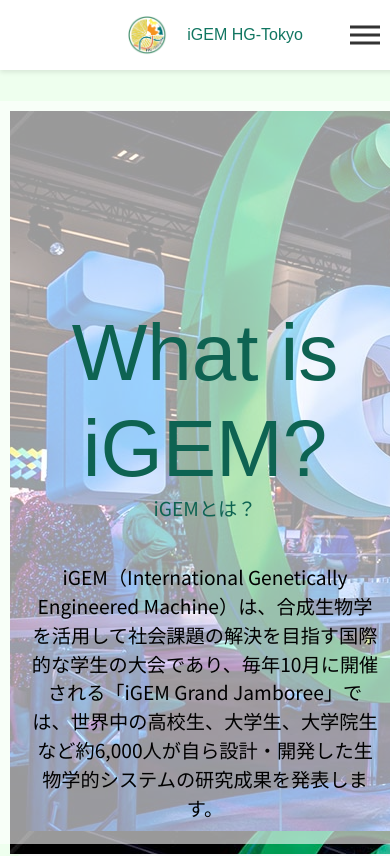
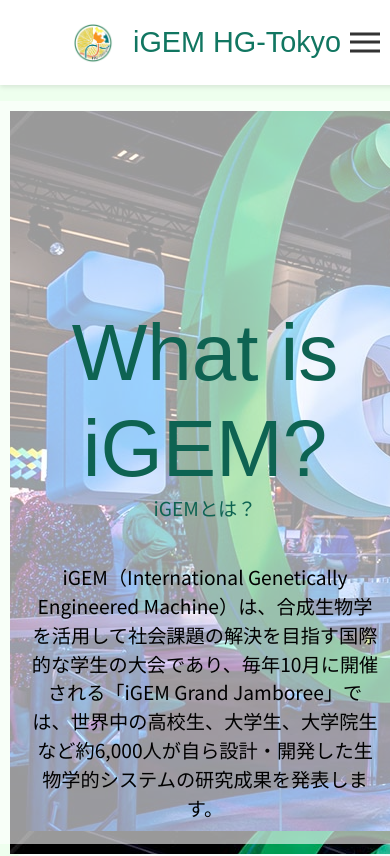
Before and after one commit to HG-Tokyo/homepage, a plain HTML site: page igem.html in a window 390 px wide. Shown: the top 856 px of the page. Drawn offline with Linux system fonts and the light colour scheme; a web font is replaced by a local one.

Commit message:
small fixes

```diff
--- a/static/index.css
+++ b/static/index.css
@@ -16,6 +16,7 @@
     text-align: center;
     background-image: url("https://lh3.googleusercontent.com/d/1hZDnVZwdemvdZI6XuaTgnxhO2biECJ2w");
     background-size: cover;
+    background-position: center;
 }
 
 .shade {
@@ -311,3 +312,7 @@
         text-align: center;
     }
 }
+
+.footer {
+    scroll-snap-align: end;
+}
--- a/static/template.css
+++ b/static/template.css
@@ -50,6 +50,7 @@ body {
 
 .logo a > p {
     padding-left: 10px;
+    min-width: 155px;
 }
 
 .logo img {
@@ -138,7 +139,6 @@ body {
 .footer {
     height: 15vh;
     background-color: white;
-    scroll-snap-align: end;
     display: flex;
     justify-content: space-evenly;
     align-items: center;
@@ -240,8 +240,10 @@ body {
     }
 
     .logo p {
-        font-size: 1rem;
+        font-size: 1.8rem;
         display: block;
+        margin: 1rem;
+        margin-left: 0;
     }
 
     .hamburger-menu {
```
Also changed, not shown: project.html (+1 -1 lines).
